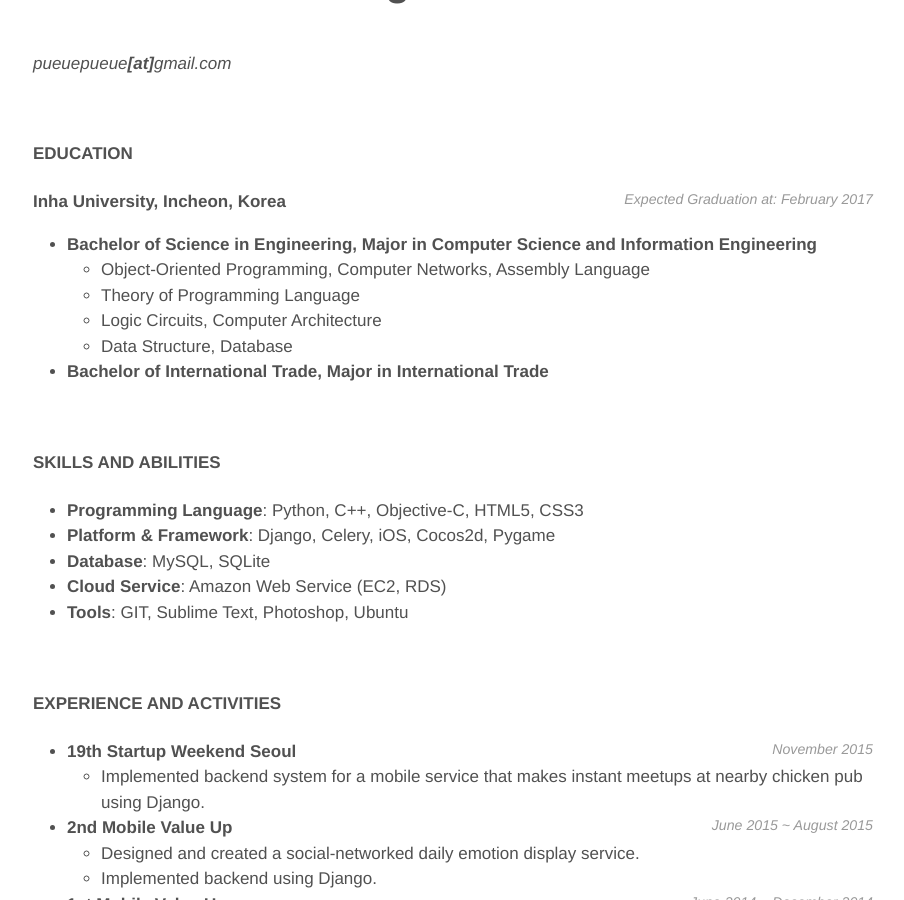
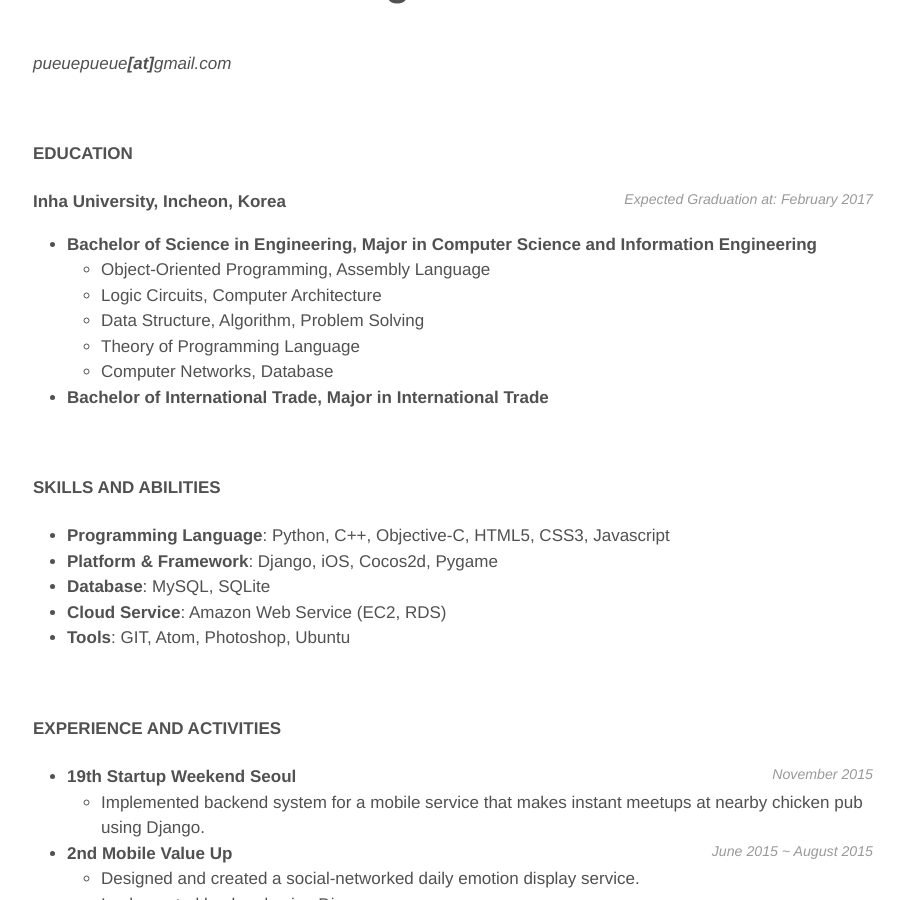
Before and after one commit to gloorx/gloorx.github.io, a Jekyll site: the page built from resume.md, in a window 1280 px wide and 900 px high, scrolled down 263 px. Shown: the whole window, without its empty margins (187-1091 px from the left). Built offline with Jekyll 4.4.1, drawn with Linux system fonts in a browser that asks for light colours; some web fonts are replaced.

Commit message:
update resume

```diff
--- a/resume.md
+++ b/resume.md
@@ -11,10 +11,11 @@ _pueuepueue**[at]**gmail.com_
 **Inha University, Incheon, Korea** <time style="float: right">Expected Graduation at: February 2017</time>
 
 - **Bachelor of Science in Engineering, Major in Computer Science and Information Engineering**
-  + Object-Oriented Programming, Computer Networks, Assembly Language
+  + Object-Oriented Programming, Assembly Language
+  + Logic Circuits, Computer Architecture
+  + Data Structure, Algorithm, Problem Solving
   + Theory of Programming Language
-  + Logic Circuits, Computer Architecture
-  + Data Structure, Database
+  + Computer Networks, Database
 
 - **Bachelor of International Trade, Major in International Trade**
 
@@ -22,11 +23,11 @@ _pueuepueue**[at]**gmail.com_
 
 #### SKILLS AND ABILITIES
 
-- **Programming Language**: Python, C++, Objective-C, HTML5, CSS3
-- **Platform &amp; Framework**: Django, Celery, iOS, Cocos2d, Pygame
+- **Programming Language**: Python, C++, Objective-C, HTML5, CSS3, Javascript
+- **Platform &amp; Framework**: Django, iOS, Cocos2d, Pygame
 - **Database**: MySQL, SQLite
 - **Cloud Service**: Amazon Web Service (EC2, RDS)
-- **Tools**: GIT, Sublime Text, Photoshop, Ubuntu
+- **Tools**: GIT, Atom, Photoshop, Ubuntu
 
 <br />
 
```
